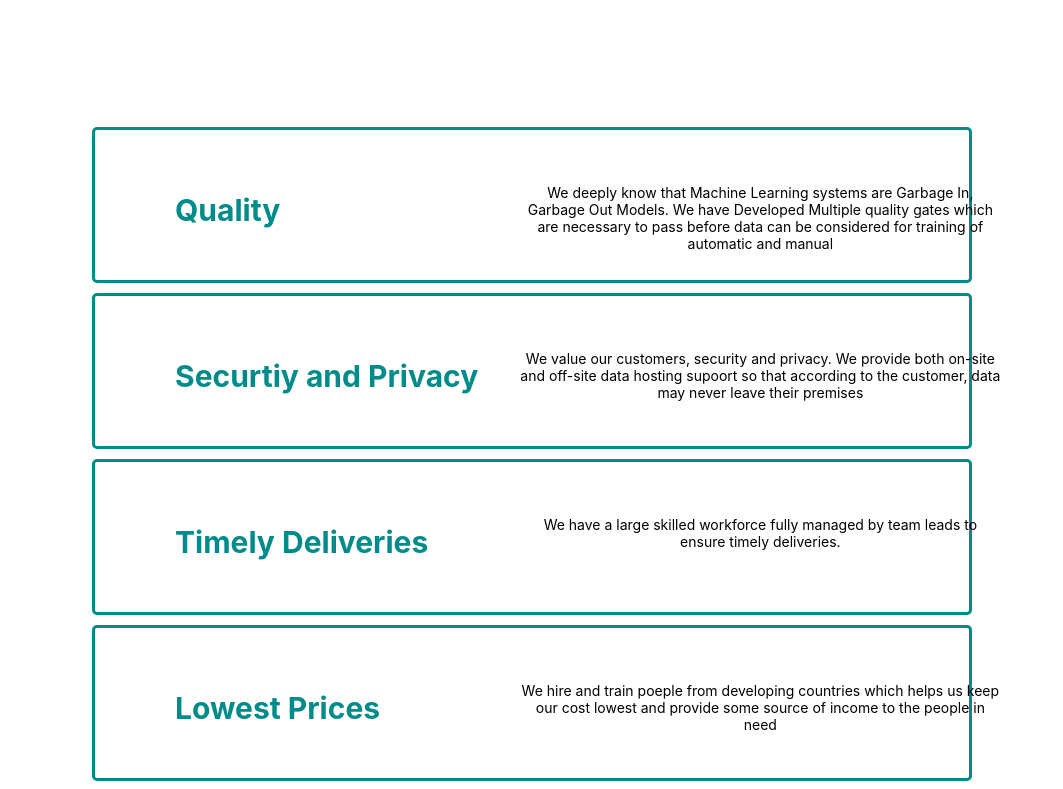
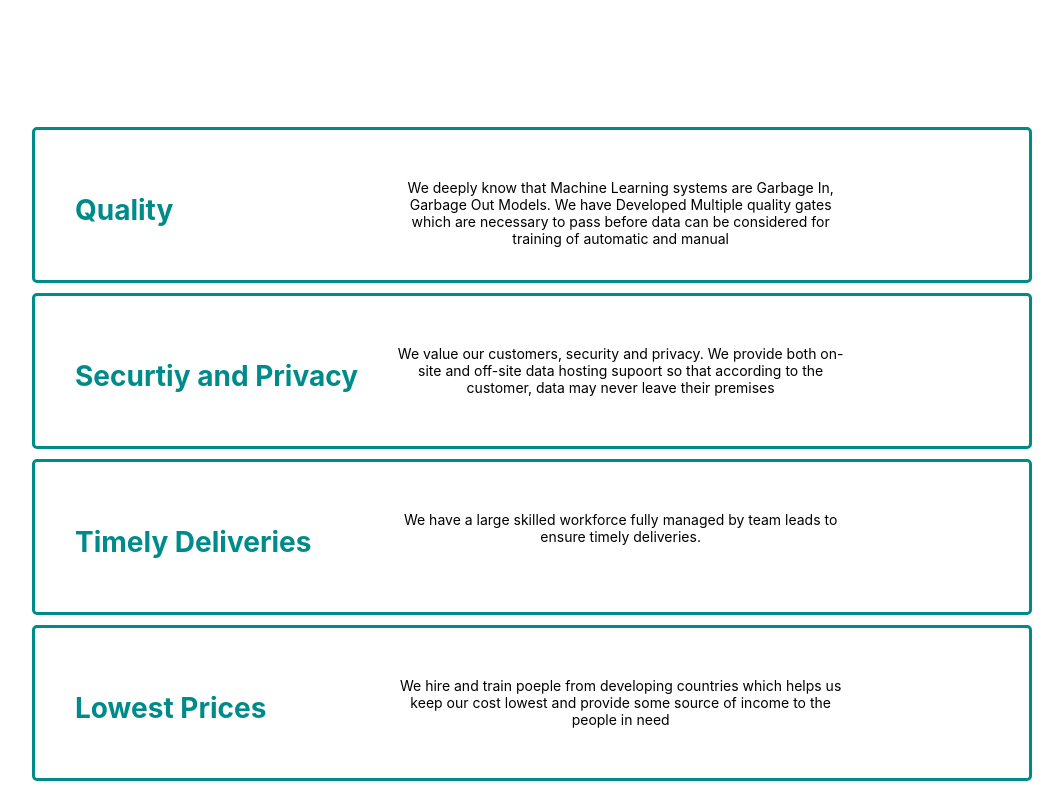
Before and after one commit to D3nii/React-Projects, a React (Create React App) app in the folder prox/: page / in a window 1280 px wide. Shown: the part 2220-3009 px from the top of the page, without its empty margins (108-1171 px from the left). Built offline with nearby package versions, Linux system fonts and the light colour scheme.

Commit message:
Update Ipad.css

```diff
--- a/prox/src/Style/Media Queries/Ipad.css
+++ b/prox/src/Style/Media Queries/Ipad.css
@@ -73,6 +73,15 @@
     position: relative;
   }
 
+  #page3_cards {
+    display: flex;
+    margin: 10px 140px;
+    border: 3px solid darkcyan;
+    border-radius: 5px;
+    position: relative;
+    height: 140px;
+  }
+
   #testimonialName {
     font-style: italic;
     color: darkcyan;
@@ -88,6 +97,19 @@
 
   #footerMain > p {
     width: 320px;
+  }
+
+  .page3_heading {
+    margin: auto 40px;
+    font-size: 28px;
+  }
+
+  #page3_body {
+    width: 45%;
+    left: 362px;
+    top: 35px;
+    position: absolute;
+    font-size: 14px;
   }
 }
 
@@ -129,6 +151,15 @@
     position: relative;
     width: 475px;
     height: 264px;
+  }
+
+  #page3_cards {
+    display: flex;
+    margin: 10px 140px;
+    border: 3px solid darkcyan;
+    border-radius: 5px;
+    position: relative;
+    height: 140px;
   }
 
   #page3_left {
@@ -174,6 +205,19 @@
 
   #footerMain > p {
     width: 320px;
+  }
+
+  .page3_heading {
+    margin: auto 40px;
+    font-size: 28px;
+  }
+
+  #page3_body {
+    width: 45%;
+    left: 362px;
+    top: 35px;
+    position: absolute;
+    font-size: 14px;
   }
 }
 
@@ -294,6 +338,15 @@
     font-size: 16px;
   }
 
+  #page3_cards {
+    display: flex;
+    margin: 10px 140px;
+    border: 3px solid darkcyan;
+    border-radius: 5px;
+    position: relative;
+    height: 140px;
+  }
+
   #page3_right {
     display: flex;
     margin: 10px 100px;
@@ -352,6 +405,19 @@
     margin-left: 80px;
   }
 
+  .page3_heading {
+    margin: auto 40px;
+    font-size: 32px;
+  }
+
+  #page3_body {
+    width: 55%;
+    left: 450px;
+    top: 38px;
+    position: absolute;
+    font-size: 14px;
+  }
+
   #footerMain > span {
     font-size: 20px;
   }
```
